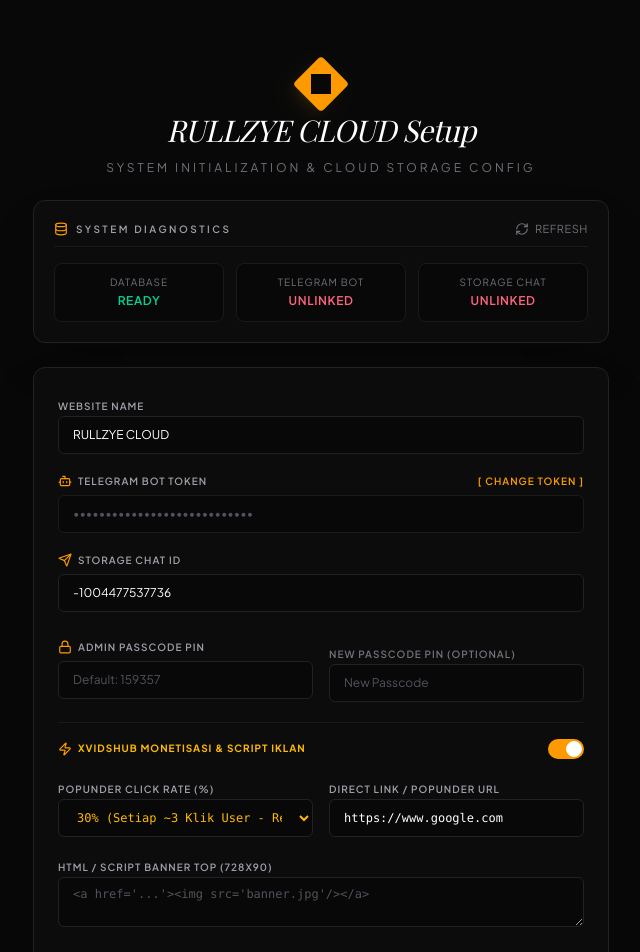
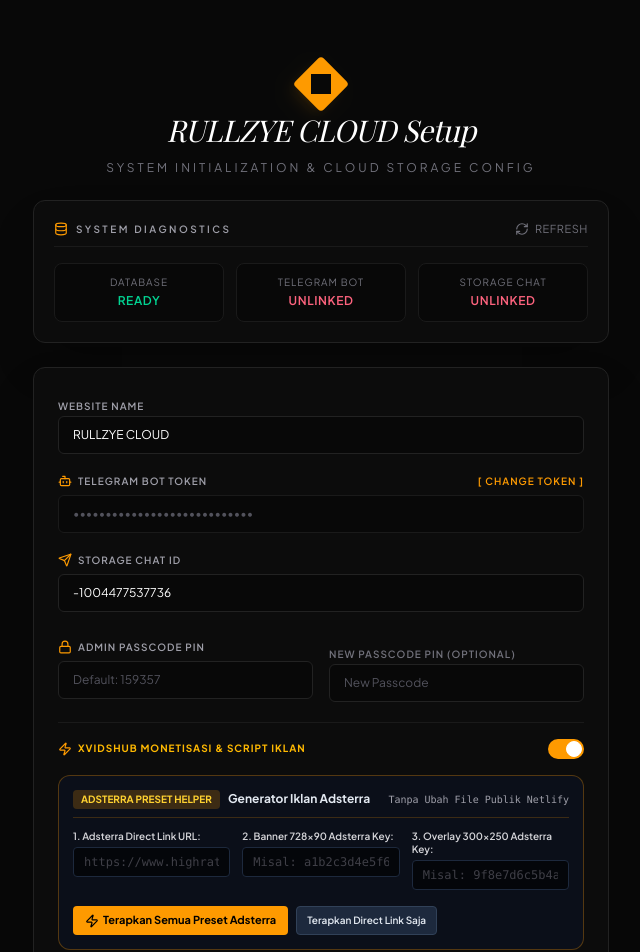
Before and after one commit to farrullzye-cell/Teledriveggjsj, a Next.js app: page /setup in a window 1280 px wide. Shown: the top 952 px of the page, without its empty margins (319-959 px from the left). Built offline with nearby package versions, Linux system fonts and the light colour scheme; no server answers; the database is empty; a web font is replaced by a local one.

Commit message:
feat(setup): add Adsterra preset generator
Implement helper functionality to quickly configure Adsterra direct links, banners, and overlays via input keys.

```diff
--- a/app/setup/page.tsx
+++ b/app/setup/page.tsx
@@ -48,6 +48,43 @@
   const [adPopunderUrl, setAdPopunderUrl] = useState('https://www.google.com');
   const [adBannerTopHtml, setAdBannerTopHtml] = useState('');
   const [adPlayerOverlayHtml, setAdPlayerOverlayHtml] = useState('');
+
+  // Adsterra Preset Generator States
+  const [adsterraDirectLink, setAdsterraDirectLink] = useState('');
+  const [adsterraBannerKey, setAdsterraBannerKey] = useState('');
+  const [adsterraPlayerKey, setAdsterraPlayerKey] = useState('');
+
+  const applyAdsterraPreset = (type: 'direct' | 'banner' | 'overlay' | 'all') => {
+    let applied = 0;
+    if ((type === 'direct' || type === 'all') && adsterraDirectLink.trim()) {
+      let cleanUrl = adsterraDirectLink.trim();
+      if (!cleanUrl.startsWith('http://') && !cleanUrl.startsWith('https://')) {
+        cleanUrl = 'https://' + cleanUrl;
+      }
+      setAdPopunderUrl(cleanUrl);
+      applied++;
+    }
+
+    if ((type === 'banner' || type === 'all') && adsterraBannerKey.trim()) {
+      const key = adsterraBannerKey.trim();
+      const iframeHtml = `<iframe src="//www.highperformanceformat.com/${key}/invoke.html" width="728" height="90" frameborder="0" scrolling="no" style="max-width:100%; border:none; border-radius:12px;"></iframe>`;
+      setAdBannerTopHtml(iframeHtml);
+      applied++;
+    }
+
+    if ((type === 'overlay' || type === 'all') && adsterraPlayerKey.trim()) {
+      const key = adsterraPlayerKey.trim();
+      const iframeHtml = `<iframe src="//www.highperformanceformat.com/${key}/invoke.html" width="300" height="250" frameborder="0" scrolling="no" style="max-width:100%; border:none; border-radius:12px;"></iframe>`;
+      setAdPlayerOverlayHtml(iframeHtml);
+      applied++;
+    }
+
+    if (applied > 0) {
+      showToast('success', `⚡ Preset Adsterra Berhasil Diterapkan ke Form Konfigurasi! Klik "Save Configuration" untuk menyimpan.`);
+    } else {
+      showToast('error', 'Masukkan URL Direct Link atau Key Unit Iklan Adsterra terlebih dahulu.');
+    }
+  };
   const [adNativeHtml, setAdNativeHtml] = useState('');
 
   // Action states
@@ -508,6 +545,79 @@
               </label>
             </div>
 
+            {/* ADSTERRA AUTO GENERATOR CARD */}
+            <div className="bg-[#0b0f19] border border-amber-500/30 rounded-xl p-3.5 space-y-3">
+              <div className="flex items-center justify-between border-b border-amber-500/20 pb-2">
+                <div className="flex items-center space-x-2">
+                  <span className="px-2 py-0.5 bg-amber-500/20 text-amber-300 text-[10px] font-bold rounded uppercase">Adsterra Preset Helper</span>
+                  <span className="text-xs font-bold text-slate-200">Generator Iklan Adsterra</span>
+                </div>
+                <span className="text-[10px] text-zinc-400 font-mono">Tanpa Ubah File Publik Netlify</span>
+              </div>
+
+              <div className="grid grid-cols-1 sm:grid-cols-3 gap-3 text-xs">
+                {/* Direct Link */}
+                <div className="space-y-1">
+                  <label className="text-[10px] font-semibold text-zinc-300 block">
+                    1. Adsterra Direct Link URL:
+                  </label>
+                  <input
+                    type="text"
+                    value={adsterraDirectLink}
+                    onChange={(e) => setAdsterraDirectLink(e.target.value)}
+                    placeholder="https://www.highratecpmgate.com/..."
+                    className="w-full bg-[#04060a] border border-slate-800 rounded px-2.5 py-1.5 text-xs text-amber-300 font-mono placeholder-zinc-700"
+                  />
+                </div>
+
+                {/* Banner 728x90 Key */}
+                <div className="space-y-1">
+                  <label className="text-[10px] font-semibold text-zinc-300 block">
+                    2. Banner 728x90 Adsterra Key:
+                  </label>
+                  <input
+                    type="text"
+                    value={adsterraBannerKey}
+                    onChange={(e) => setAdsterraBannerKey(e.target.value)}
+                    placeholder="Misal: a1b2c3d4e5f6..."
+                    className="w-full bg-[#04060a] border border-slate-800 rounded px-2.5 py-1.5 text-xs text-amber-300 font-mono placeholder-zinc-700"
+                  />
+                </div>
+
+                {/* Player Overlay 300x250 Key */}
+                <div className="space-y-1">
+                  <label className="text-[10px] font-semibold text-zinc-300 block">
+                    3. Overlay 300x250 Adsterra Key:
+                  </label>
+                  <input
+                    type="text"
+                    value={adsterraPlayerKey}
+                    onChange={(e) => setAdsterraPlayerKey(e.target.value)}
+                    placeholder="Misal: 9f8e7d6c5b4a..."
+                    className="w-full bg-[#04060a] border border-slate-800 rounded px-2.5 py-1.5 text-xs text-amber-300 font-mono placeholder-zinc-700"
+                  />
+                </div>
+              </div>
+
+              <div className="flex flex-wrap gap-2 pt-1">
+                <button
+                  type="button"
+                  onClick={() => applyAdsterraPreset('all')}
+                  className="px-3 py-1.5 bg-amber-500 hover:bg-amber-400 text-black font-bold text-[11px] rounded transition flex items-center space-x-1"
+                >
+                  <Zap className="w-3.5 h-3.5" />
+                  <span>Terapkan Semua Preset Adsterra</span>
+                </button>
+                <button
+                  type="button"
+                  onClick={() => applyAdsterraPreset('direct')}
+                  className="px-2.5 py-1 bg-slate-800 hover:bg-slate-700 text-slate-200 text-[10px] font-semibold rounded border border-slate-700 transition"
+                >
+                  Terapkan Direct Link Saja
+                </button>
+              </div>
+            </div>
+
             {/* Popunder Click Probability Rate */}
             <div className="grid grid-cols-1 sm:grid-cols-2 gap-4">
               <div className="space-y-1.5">
```
